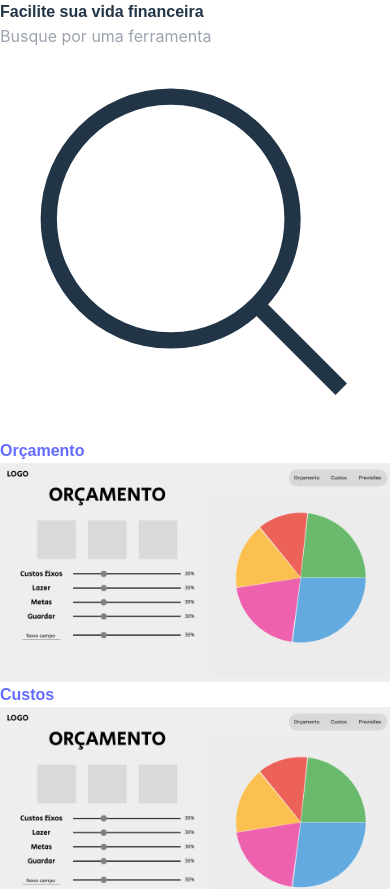
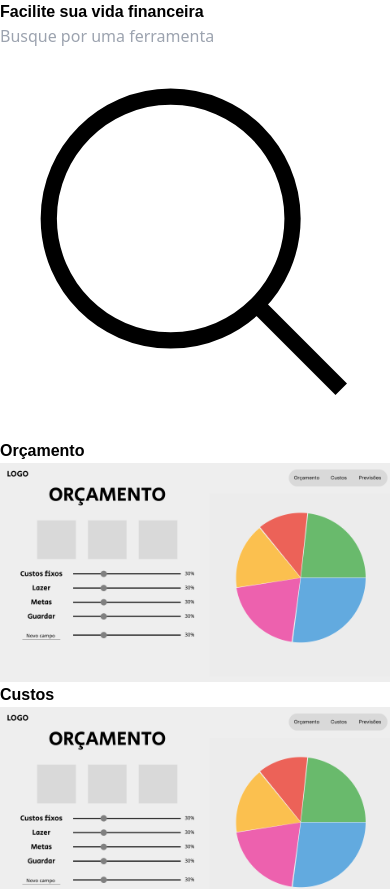
Before and after one commit to Renato-Nakamura/quetzal, a Vue app: page / in a window 390 px wide. Shown: the top 889 px of the page. Built offline with nearby package versions, Linux system fonts and the light colour scheme.

Commit message:
fix. css classes

```diff
--- a/package.json
+++ b/package.json
@@ -10,6 +10,7 @@
   },
   "dependencies": {
     "apexcharts": "^3.41.0",
+    "postcss-cli": "^10.1.0",
     "vue": "^3.3.4",
     "vue-router": "^4.0.13"
   },
--- a/src/components/commons/Searchbar.vue
+++ b/src/components/commons/Searchbar.vue
@@ -1,5 +1,5 @@
 <template>
-  <div class="bg-gray-300 rounded-3xl w-full h-12 flex justify-between px-5">
+  <div class="bg-gray-300 rounded-3xl h-12 flex justify-between px-5">
     <input type="text" class="bg-transparent focus:outline-none w-full" placeholder="Busque por uma ferramenta"/>
         <svg
           xmlns="http://www.w3.org/2000/svg"
--- a/src/components/home/Cards.vue
+++ b/src/components/home/Cards.vue
@@ -1,11 +1,14 @@
 <template>
   <div
-    class="bg-gray-300 grid sm:grid-cols-1 md:grid-cols-4 grid-flow-row gap-5 p-5"
+    class="bg-gray-300 grid sm:grid-cols-1 grid-flow-row gap-5 p-5 h-fit min-h-full"
+    :class="
+      panels.length < 4 ? 'md:grid-cols-' + panels.length : 'md:grid-cols-4'
+    "
   >
     <div v-for="panel in panels" :key="panel.name" class="my-auto h-full">
       <router-link class="w-full p-5 main-font" :to="panel.path">
         {{ panel.name }}
-        <img :src="panel.image" alt="">
+        <img :src="panel.image" alt="" />
       </router-link>
     </div>
   </div>
@@ -14,7 +17,7 @@
 <script setup>
 import { ref } from "vue";
 import contents from "../../helpers/contents";
-const contentsPanels =contents.filter(content=>content.panel)
+const contentsPanels = contents.filter((content) => content.panel);
 const panels = ref(contentsPanels);
 
 console.log(contents);
--- a/src/pages/Home.vue
+++ b/src/pages/Home.vue
@@ -1,16 +1,18 @@
 <template>
-    <div class="grid grid-rows-5">
-        <div class="row-span-3">
-            <div class="h-full w-full flex flex-col justify-center gap-20 items-center">
-                <div class="main-font text-4xl">Facilite sua vida financeira</div>
-                <Searchbar class="w-1/3"/>
-            </div>
-        </div>
-        <Cards class="row-span-2"/>
+  <div class="grid grid-rows-5">
+    <div class="row-span-3">
+      <div
+        class="h-full w-full flex flex-col justify-center gap-20 items-center"
+      >
+        <div class="main-font text-4xl">Facilite sua vida financeira</div>
+        <Searchbar class="w-1/3" />
+      </div>
     </div>
+    <Cards class="row-span-2" />
+  </div>
 </template>
 
 <script setup>
-import Searchbar from '../components/commons/Searchbar.vue'
-import Cards from '../components/home/Cards.vue'
+import Searchbar from "../components/commons/Searchbar.vue";
+import Cards from "../components/home/Cards.vue";
 </script>
--- a/src/style.css
+++ b/src/style.css
@@ -2,38 +2,9 @@
 @tailwind components;
 @tailwind utilities;
 
-:root {
-  font-family: Inter, system-ui, Avenir, Helvetica, Arial, sans-serif;
-  line-height: 1.5;
-  font-weight: 400;
-
-  color-scheme: light dark;
-  color: rgba(255, 255, 255, 0.87);
-  background-color: #242424;
-
-  font-synthesis: none;
-  text-rendering: optimizeLegibility;
-  -webkit-font-smoothing: antialiased;
-  -moz-osx-font-smoothing: grayscale;
-  -webkit-text-size-adjust: 100%;
-}
-
-a {
-  font-weight: 500;
-  color: #646cff;
-  text-decoration: inherit;
-}
-a:hover {
-  color: #535bf2;
-}
-
-a {
-  font-weight: 500;
-  color: #646cff;
-  text-decoration: inherit;
-}
-a:hover {
-  color: #535bf2;
+#app {
+  height: 100vh;
+  width: 100%;
 }
 
 body {
@@ -43,49 +14,3 @@ body {
   min-width: 320px;
   min-height: 100vh;
 }
-
-h1 {
-  font-size: 3.2em;
-  line-height: 1.1;
-}
-
-button {
-  border-radius: 8px;
-  border: 1px solid transparent;
-  padding: 0.6em 1.2em;
-  font-size: 1em;
-  font-weight: 500;
-  font-family: inherit;
-  background-color: #1a1a1a;
-  cursor: pointer;
-  transition: border-color 0.25s;
-}
-button:hover {
-  border-color: #646cff;
-}
-button:focus,
-button:focus-visible {
-  outline: 4px auto -webkit-focus-ring-color;
-}
-
-.card {
-  padding: 2em;
-}
-
-#app {
-  height: 100vh;
-  width: 100%;
-}
-
-@media (prefers-color-scheme: light) {
-  :root {
-    color: #213547;
-    background-color: #ffffff;
-  }
-  a:hover {
-    color: #747bff;
-  }
-  button {
-    background-color: #f9f9f9;
-  }
-}
```
Also changed, not shown: 1 other file (tests, documents, lock files or other folders).
